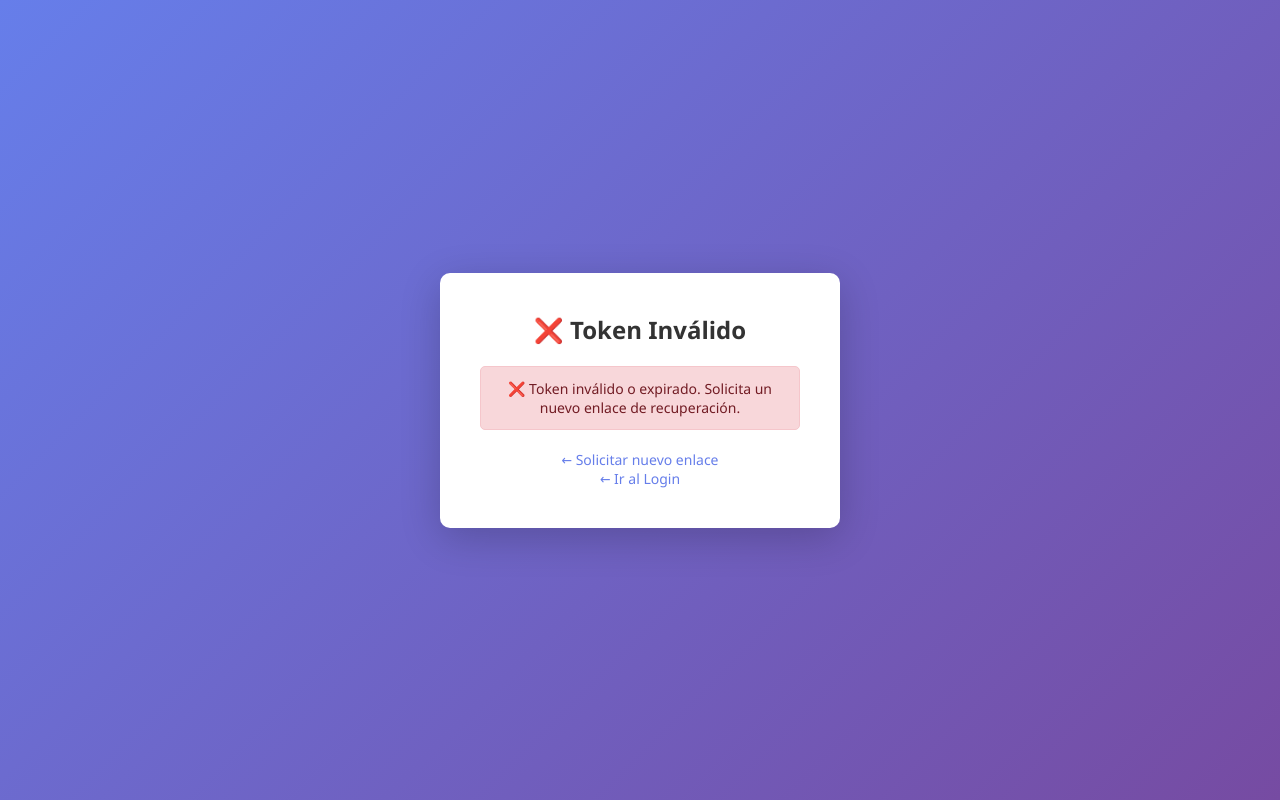
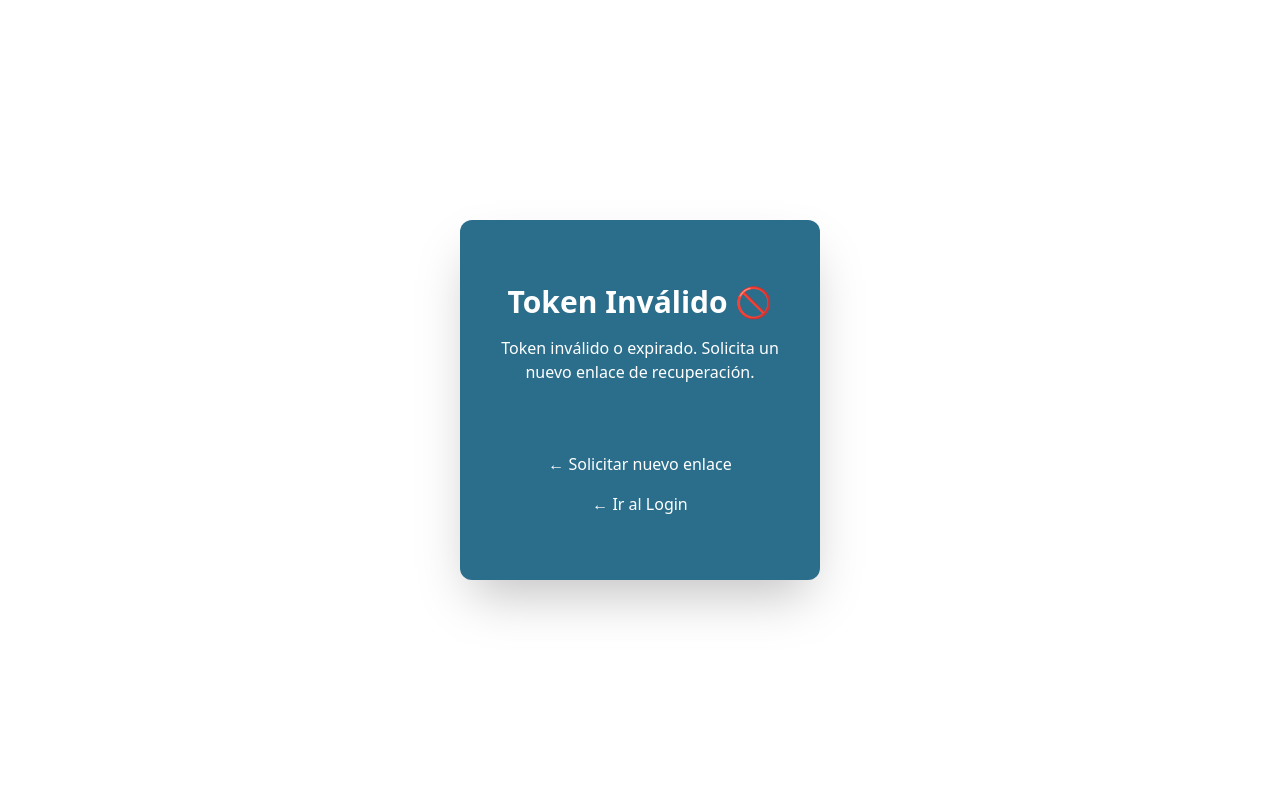
Before and after one commit to progValji/Blog-Academico, a Flask app: a page that uses src/templates/restablecer_contraseña.html in a window 1280 px wide. Run offline with Flask 3, Linux system fonts and the light colour scheme; data that the repository does not hold is empty.

Commit message:
Estilos Restablecer Contraseña

```diff
--- a/app.py
+++ b/app.py
@@ -214,7 +214,7 @@ def restablecer_contraseña(token):
                 confirmar_contraseña = request.form.get('confirmar_contraseña')
 
                 if nueva_contraseña != confirmar_contraseña:
-                    mensaje = '❌ Las contraseñas no coinciden'
+                    mensaje = '❌ Las contraseñas no coinciden ❌'
                 else:
                     contraseña_hash = generate_password_hash(nueva_contraseña, method='pbkdf2:sha256')
                     cursor.execute("""
@@ -238,7 +238,7 @@ def restablecer_contraseña(token):
         else:
             # Token inválido o expirado
             token_valido = False
-            mensaje = '❌ Token inválido o expirado. Solicita un nuevo enlace de recuperación.'
+            mensaje = 'Token inválido o expirado. Solicita un nuevo enlace de recuperación.'
 
         cursor.close()
         conexion.close()
--- a/src/static/CSS/output.css
+++ b/src/static/CSS/output.css
@@ -10,23 +10,18 @@
     --color-white: #fff;
     --spacing: 0.25rem;
     --container-lg: 32rem;
-    --text-lg: 1.125rem;
-    --text-lg--line-height: calc(1.75 / 1.125);
     --text-xl: 1.25rem;
     --text-xl--line-height: calc(1.75 / 1.25);
-    --text-2xl: 1.5rem;
-    --text-2xl--line-height: calc(2 / 1.5);
     --text-3xl: 1.875rem;
     --text-3xl--line-height: calc(2.25 / 1.875);
     --font-weight-semibold: 600;
     --font-weight-bold: 700;
     --radius-xl: 0.75rem;
-    --default-transition-duration: 150ms;
-    --default-transition-timing-function: cubic-bezier(0.4, 0, 0.2, 1);
     --default-font-family: var(--font-sans);
     --default-mono-font-family: var(--font-mono);
     --color-fondo: #fff;
     --color-azul__petroleo: #2B6E8C;
+    --color-negro__suave: #333333;
     --color-verde__menta: #4ECDC4;
     --color-errores: #FFA726;
   }
@@ -183,23 +178,17 @@
   .static {
     position: static;
   }
-  .container {
-    width: 100%;
-    @media (width >= 40rem) {
-      max-width: 40rem;
-    }
-    @media (width >= 48rem) {
-      max-width: 48rem;
-    }
-    @media (width >= 64rem) {
-      max-width: 64rem;
-    }
-    @media (width >= 80rem) {
-      max-width: 80rem;
-    }
-    @media (width >= 96rem) {
-      max-width: 96rem;
-    }
+  .m-auto {
+    margin: auto;
+  }
+  .mt-4 {
+    margin-top: calc(var(--spacing) * 4);
+  }
+  .mt-8 {
+    margin-top: calc(var(--spacing) * 8);
+  }
+  .mt-auto {
+    margin-top: auto;
   }
   .mb-4 {
     margin-bottom: calc(var(--spacing) * 4);
@@ -210,35 +199,26 @@
   .hidden {
     display: none;
   }
-  .table {
-    display: table;
+  .h-90 {
+    height: calc(var(--spacing) * 90);
   }
   .h-screen {
     height: 100vh;
   }
-  .w-75 {
-    width: calc(var(--spacing) * 75);
+  .w-90 {
+    width: calc(var(--spacing) * 90);
   }
   .w-\[90\%\] {
     width: 90%;
   }
-  .w-\[300px\] {
-    width: 300px;
-  }
-  .w-max {
-    width: max-content;
+  .max-w-\[90\%\] {
+    max-width: 90%;
   }
   .max-w-lg {
     max-width: var(--container-lg);
   }
-  .border-collapse {
-    border-collapse: collapse;
-  }
   .transform {
     transform: var(--tw-rotate-x,) var(--tw-rotate-y,) var(--tw-rotate-z,) var(--tw-skew-x,) var(--tw-skew-y,);
-  }
-  .resize {
-    resize: both;
   }
   .flex-col {
     flex-direction: column;
@@ -249,6 +229,9 @@
   .justify-center {
     justify-content: center;
   }
+  .gap-4 {
+    gap: calc(var(--spacing) * 4);
+  }
   .gap-7 {
     gap: calc(var(--spacing) * 7);
   }
@@ -258,18 +241,14 @@
   .rounded-xl {
     border-radius: var(--radius-xl);
   }
-  .border {
-    border-style: var(--tw-border-style);
-    border-width: 1px;
-  }
   .bg-azul__petroleo {
     background-color: var(--color-azul__petroleo);
   }
   .bg-fondo {
     background-color: var(--color-fondo);
   }
-  .bg-verde__menta {
-    background-color: var(--color-verde__menta);
+  .bg-inherit {
+    background-color: inherit;
   }
   .p-8 {
     padding: calc(var(--spacing) * 8);
@@ -277,29 +256,21 @@
   .px-8 {
     padding-inline: calc(var(--spacing) * 8);
   }
-  .px-12 {
-    padding-inline: calc(var(--spacing) * 12);
+  .px-10 {
+    padding-inline: calc(var(--spacing) * 10);
   }
-  .py-2 {
-    padding-block: calc(var(--spacing) * 2);
+  .py-14 {
+    padding-block: calc(var(--spacing) * 14);
   }
-  .py-3 {
-    padding-block: calc(var(--spacing) * 3);
+  .py-16 {
+    padding-block: calc(var(--spacing) * 16);
   }
-  .py-4 {
-    padding-block: calc(var(--spacing) * 4);
-  }
-  .text-2xl {
-    font-size: var(--text-2xl);
-    line-height: var(--tw-leading, var(--text-2xl--line-height));
+  .text-center {
+    text-align: center;
   }
   .text-3xl {
     font-size: var(--text-3xl);
     line-height: var(--tw-leading, var(--text-3xl--line-height));
-  }
-  .text-lg {
-    font-size: var(--text-lg);
-    line-height: var(--tw-leading, var(--text-lg--line-height));
   }
   .text-xl {
     font-size: var(--text-xl);
@@ -313,34 +284,29 @@
     --tw-font-weight: var(--font-weight-semibold);
     font-weight: var(--font-weight-semibold);
   }
+  .text-errores {
+    color: var(--color-errores);
+  }
+  .text-negro__suave {
+    color: var(--color-negro__suave);
+  }
   .text-verde__menta {
     color: var(--color-verde__menta);
   }
   .text-white {
     color: var(--color-white);
   }
-  .underline {
-    text-decoration-line: underline;
+  .shadow-2xl {
+    --tw-shadow: 0 25px 50px -12px var(--tw-shadow-color, rgb(0 0 0 / 0.25));
+    box-shadow: var(--tw-inset-shadow), var(--tw-inset-ring-shadow), var(--tw-ring-offset-shadow), var(--tw-ring-shadow), var(--tw-shadow);
   }
   .shadow-xl {
     --tw-shadow: 0 20px 25px -5px var(--tw-shadow-color, rgb(0 0 0 / 0.1)), 0 8px 10px -6px var(--tw-shadow-color, rgb(0 0 0 / 0.1));
     box-shadow: var(--tw-inset-shadow), var(--tw-inset-ring-shadow), var(--tw-ring-offset-shadow), var(--tw-ring-shadow), var(--tw-shadow);
   }
-  .outline {
-    outline-style: var(--tw-outline-style);
-    outline-width: 1px;
-  }
   .blur {
     --tw-blur: blur(8px);
     filter: var(--tw-blur,) var(--tw-brightness,) var(--tw-contrast,) var(--tw-grayscale,) var(--tw-hue-rotate,) var(--tw-invert,) var(--tw-saturate,) var(--tw-sepia,) var(--tw-drop-shadow,);
-  }
-  .filter {
-    filter: var(--tw-blur,) var(--tw-brightness,) var(--tw-contrast,) var(--tw-grayscale,) var(--tw-hue-rotate,) var(--tw-invert,) var(--tw-saturate,) var(--tw-sepia,) var(--tw-drop-shadow,);
-  }
-  .transition {
-    transition-property: color, background-color, border-color, outline-color, text-decoration-color, fill, stroke, --tw-gradient-from, --tw-gradient-via, --tw-gradient-to, opacity, box-shadow, transform, translate, scale, rotate, filter, -webkit-backdrop-filter, backdrop-filter, display, content-visibility, overlay, pointer-events;
-    transition-timing-function: var(--tw-ease, var(--default-transition-timing-function));
-    transition-duration: var(--tw-duration, var(--default-transition-duration));
   }
   .hover\:font-bold {
     &:hover {
@@ -367,16 +333,13 @@
     margin: 0 auto;
   }
   .submit__formulario {
-    background-color: var(--color-fondo);
-    color: #1f3f4d;
     border: none;
     border-radius: 12px;
     padding: .8rem 0;
     cursor: pointer;
     font-weight: bold;
-    transition: background-color 0.5s ease, transform 0.5s ease, box-shadow 0.5s ease;
+    transition: transform 0.5s ease, box-shadow 0.5s ease;
     &:hover {
-      background: #f1f5f7;
       transform: translateY(-2px);
       box-shadow: 0 8px 20px rgba(0,0,0,0.15);
     }
@@ -415,6 +378,12 @@
       pointer-events: none;
       transition: all 0.3s ease;
     }
+    & button {
+      position: absolute;
+      top: 30%;
+      transform: translateY(-30%);
+      right: 0.7rem;
+    }
     & span {
       opacity: 0;
     }
@@ -439,11 +408,6 @@
 @property --tw-skew-y {
   syntax: "*";
   inherits: false;
-}
-@property --tw-border-style {
-  syntax: "*";
-  inherits: false;
-  initial-value: solid;
 }
 @property --tw-font-weight {
   syntax: "*";
@@ -514,11 +478,6 @@
   inherits: false;
   initial-value: 0 0 #0000;
 }
-@property --tw-outline-style {
-  syntax: "*";
-  inherits: false;
-  initial-value: solid;
-}
 @property --tw-blur {
   syntax: "*";
   inherits: false;
@@ -580,7 +539,6 @@
       --tw-rotate-z: initial;
       --tw-skew-x: initial;
       --tw-skew-y: initial;
-      --tw-border-style: solid;
       --tw-font-weight: initial;
       --tw-shadow: 0 0 #0000;
       --tw-shadow-color: initial;
@@ -596,7 +554,6 @@
       --tw-ring-offset-width: 0px;
       --tw-ring-offset-color: #fff;
       --tw-ring-offset-shadow: 0 0 #0000;
-      --tw-outline-style: solid;
       --tw-blur: initial;
       --tw-brightness: initial;
       --tw-contrast: initial;
--- /dev/null
+++ b/src/static/JS/toogle_password.js
@@ -0,0 +1,21 @@
+const inputs = document.querySelectorAll('.input__formulario')
+
+inputs.forEach(function(container){
+    const input = container.querySelector('input')
+    const button = container.querySelector('button')
+
+    button.addEventListener('click', function(e){
+        e.preventDefault()
+        let estado = button.getAttribute('data-visible')
+
+        if(estado == 'false'){
+            input.type = 'text'
+            button.textContent = '🙈'
+            button.setAttribute('data-visible', 'true')
+        }else{
+            input.type = 'password'
+            button.textContent = '👁️'
+            button.setAttribute('data-visible', 'false')
+        }
+    })
+})
--- /dev/null
+++ b/src/static/JS/validar_password.js
@@ -0,0 +1,35 @@
+const input__password = document.querySelectorAll("input[type='password']")
+
+// Obtener las variables de CSS
+const root = document.documentElement
+const colorErrores = getComputedStyle(root).getPropertyValue('--color-errores').trim()
+const colorVerdeMenta = getComputedStyle(root).getPropertyValue('--color-verde__menta').trim()
+
+input__password.forEach(function(input){
+    input.addEventListener('blur', function(e){
+        const span = input.parentElement.querySelector('span')
+        span.style.opacity = '1'
+        span.style.fontSize = '.8rem'
+        span.style.color = colorErrores
+        input.style.borderColor = colorErrores
+
+        if(e.target.value.trim() === ''){
+            span.textContent = 'Ingresa una contraseña❌'
+            return
+        }
+
+        if(e.target.id == 'confirmar_contraseña' || e.target.id == 'nueva_contraseña'){
+            const myregex = /^(?=.*\d)(?=.*[a-z])(?=.*[A-Z])[^\s]{8,}$/
+            const resultado = myregex.test(e.target.value)
+
+            if(!resultado) {
+                span.textContent = 'No es una contraseña valida ❌'
+                return
+            }
+        }
+
+        input.style.borderColor = colorVerdeMenta
+        span.textContent = 'Contraseña valido ✅'
+        span.style.color = colorVerdeMenta
+    })
+})
--- a/src/templates/restablecer_contraseña.html
+++ b/src/templates/restablecer_contraseña.html
@@ -3,173 +3,63 @@
 <head>
     <meta charset="UTF-8">
     <meta name="viewport" content="width=device-width, initial-scale=1.0">
+    <link rel="stylesheet" href="{{ url_for('static', filename='CSS/output.css')}}">
     <title>Restablecer Contraseña - Blog Académico</title>
-    <style>
-        * {
-            margin: 0;
-            padding: 0;
-            box-sizing: border-box;
-        }
+</head>
+<body class="bg-fondo h-screen flex flex-col items-center justify-center gap-8">
+        {% if exito %}
+        <section class="w-90 max-w-[90%] rounded-xl bg-azul__petroleo px-10 py-16 text-white">
+            <h2 class="text-3xl font-bold sm:text-center">✅ ¡Éxito!</h2>
+            <p class="mt-4">{{ mensaje }}</p>
+            <div class="mt-8 text-center">
+            <p><a href="{{ url_for('login') }}" class="hover:font-bold">→ Ir al Login</a></p>
+            </div>
+        </section>
+        {% elif token_valido %}
+            <section class="w-90  max-w-[90%] shadow-2xl rounded-xl py-14
+             text-white px-8 bg-azul__petroleo">
+                <h2 class="text-3xl font-bold sm:text-center">🔐 Nueva Contraseña 🔐</h2>
+                <p class="mt-4">Ingresa tu nueva contraseña</p>
 
-        body {
-            font-family: 'Segoe UI', Tahoma, Geneva, Verdana, sans-serif;
-            background: linear-gradient(135deg, #667eea 0%, #764ba2 100%);
-            min-height: 100vh;
-            display: flex;
-            justify-content: center;
-            align-items: center;
-            padding: 20px;
-        }
+                <form method="POST" class="mt-8 flex flex-col gap-4 bg-inherit">
+                    <div class="input__formulario">
+                        <input type="password" id="nueva_contraseña" name="nueva_contraseña"
+                        placeholder="" required minlength="8">
+                        <label for="nueva_contraseña">Nueva Contraseña</label>
+                        <button type="button" id="tooglePassword" data-visible="false">👁️</button>
+                        <span></span>
+                    </div>
+                    <div class="input__formulario">
+                        <input type="password" id="confirmar_contraseña" name="confirmar_contraseña"
+                        placeholder="" required minlength="8">
+                        <label for="confirmar_contraseña">Confirmar Contraseña</label>
+                        <button type="button" id="tooglePassword" data-visible="false">👁️</button>
+                        <span></span>
+                    </div>
 
-        .container {
-            background: white;
-            border-radius: 10px;
-            box-shadow: 0 10px 40px rgba(0, 0, 0, 0.2);
-            width: 100%;
-            max-width: 400px;
-            padding: 40px;
-        }
-
-        h2 {
-            color: #333;
-            margin-bottom: 10px;
-            text-align: center;
-        }
-
-        .subtitle {
-            color: #666;
-            font-size: 14px;
-            text-align: center;
-            margin-bottom: 30px;
-        }
-
-        .form-group {
-            margin-bottom: 20px;
-        }
-
-        label {
-            display: block;
-            margin-bottom: 8px;
-            color: #333;
-            font-weight: 600;
-        }
-
-        input[type="password"] {
-            width: 100%;
-            padding: 12px;
-            border: 2px solid #ddd;
-            border-radius: 5px;
-            font-size: 14px;
-            transition: border-color 0.3s;
-        }
-
-        input[type="password"]:focus {
-            outline: none;
-            border-color: #667eea;
-        }
-
-        .btn {
-            width: 100%;
-            padding: 12px;
-            background-color: #667eea;
-            color: white;
-            border: none;
-            border-radius: 5px;
-            font-size: 16px;
-            font-weight: 600;
-            cursor: pointer;
-            transition: background-color 0.3s;
-        }
-
-        .btn:hover {
-            background-color: #764ba2;
-        }
-
-        .btn:disabled {
-            background-color: #ccc;
-            cursor: not-allowed;
-        }
-
-        .mensaje {
-            margin-top: 20px;
-            padding: 12px;
-            border-radius: 5px;
-            text-align: center;
-            font-size: 14px;
-        }
-
-        .mensaje.exito {
-            background-color: #d4edda;
-            color: #155724;
-            border: 1px solid #c3e6cb;
-        }
-
-        .mensaje.error {
-            background-color: #f8d7da;
-            color: #721c24;
-            border: 1px solid #f5c6cb;
-        }
-
-        .links {
-            text-align: center;
-            margin-top: 20px;
-            font-size: 14px;
-        }
-
-        .links a {
-            color: #667eea;
-            text-decoration: none;
-            transition: color 0.3s;
-        }
-
-        .links a:hover {
-            color: #764ba2;
-        }
-    </style>
-</head>
-<body>
-    <div class="container">
-        {% if exito %}
-            <h2>✅ ¡Éxito!</h2>
-            <div class="mensaje exito">
-                {{ mensaje }}
-            </div>
-            <div class="links">
-                <p><a href="{{ url_for('login') }}">→ Ir al Login</a></p>
-            </div>
-        {% elif token_valido %}
-            <h2>🔐 Nueva Contraseña</h2>
-            <p class="subtitle">Ingresa tu nueva contraseña</p>
-
-            <form method="POST">
-                <div class="form-group">
-                    <label for="nueva_contraseña">Nueva Contraseña:</label>
-                    <input type="password" id="nueva_contraseña" name="nueva_contraseña" required minlength="8">
-                </div>
-
-                <div class="form-group">
-                    <label for="confirmar_contraseña">Confirmar Contraseña:</label>
-                    <input type="password" id="confirmar_contraseña" name="confirmar_contraseña" required minlength="8">
-                </div>
-
-                <button type="submit" class="btn">Restablecer Contraseña</button>
-            </form>
-
+                    <button type="submit" class="submit__formulario bg-fondo text-negro__suave">Restablecer Contraseña</button>
+                </form>
+            </section>
             {% if mensaje %}
-                <div class="mensaje {% if '✅' in mensaje %}exito{% else %}error{% endif %}">
-                    {{ mensaje }}
-                </div>
+                <p class="text-errores font-bold">{{ mensaje }}</p>
             {% endif %}
         {% else %}
-            <h2>❌ Token Inválido</h2>
-            <div class="mensaje error">
-                {{ mensaje }}
-            </div>
-            <div class="links">
-                <p><a href="{{ url_for('solicitar_recuperacion')}}">← Solicitar nuevo enlace</a></p>
-                <p><a href="{{ url_for('login') }}">← Ir al Login</a></p>
-            </div>
+            <section class="w-90 max-w-[90%] h-90 bg-azul__petroleo text-white m-auto shadow-2xl
+            py-16 px-10 rounded-xl
+            flex flex-col">
+                <div class="text-center">
+                    <h2 class="text-3xl font-bold">Token Inválido 🚫</h2>
+                    <p class="mt-4">{{ mensaje }}</p>
+                </div>
+                <div class="mt-auto text-center">
+                    <p><a href="{{ url_for('solicitar_recuperacion')}}" class= "hover:font-bold">
+                        ← Solicitar nuevo enlace</a></p>
+                    <p class="mt-4"><a href="{{ url_for('login') }}" class="hover:font-bold">← Ir al Login</a></p>
+                </div>
+            </section>
         {% endif %}
-    </div>
+
+        <script src="{{ url_for('static', filename='JS/toogle_password.js') }}"></script>
+        <script src="{{ url_for('static', filename='JS/validar_password.js') }}"></script>
 </body>
 </html>
--- a/src/templates/solicitar_recuperacion.html
+++ b/src/templates/solicitar_recuperacion.html
@@ -22,7 +22,7 @@
             <span>El input esta vacio ❌</span>
         </div>
 
-        <button type="submit" class="submit__formulario">Enviar Correo</button>
+        <button type="submit" class="submit__formulario bg-fondo text-negro__suave">Enviar Correo</button>
     </form>
 
     {% if mensaje %}
```
Also changed, not shown: src/static/CSS/input.css (+7 -4 lines).
